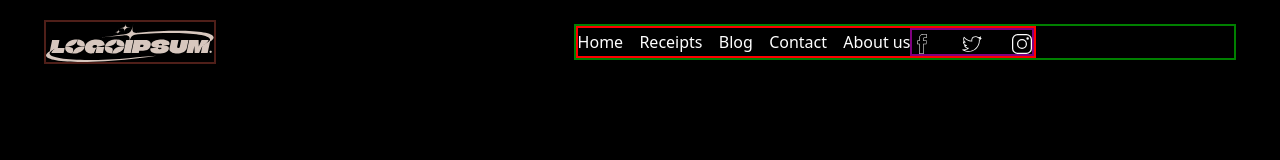
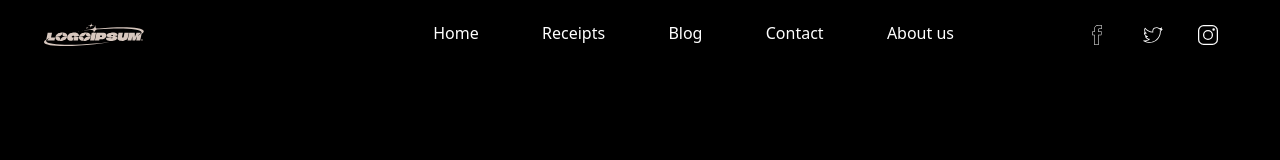
Before and after one commit to EricOnah/croissant, a plain HTML site: page index.html in a window 1280 px wide. Drawn offline with nearby package versions, Linux system fonts and the light colour scheme.

Commit message:
improved nabar

```diff
--- a/index.html
+++ b/index.html
@@ -15,8 +15,8 @@
             <div class="logo">
                 <a href="index.html"><img src="/resources/image/logo.svg" alt="logo"></a>
             </div>
+
             <div class="navigation-link">
-                <div class="navigation-link__links">
                 <div class="navi-links">
                     <div class="link">Home</div>
                     <div class="link">Receipts</div>
@@ -34,6 +34,7 @@
                 </div>
             </div>
         </div>
+
     </section>
 
 
--- a/style.css
+++ b/style.css
@@ -1,70 +1,49 @@
-.container-main {
+body {
   background-color: black;
-  height: 100vh;
 }
 
 .head {
+  height: 100vh;
   display: flex;
   flex-direction: column;
 }
 
 .navigation {
   display: flex;
-  padding: 20px 20px;
+  flex-direction: row;
+  justify-content: space-between;
+  padding: 20px;
+  width: 100%;
   align-items: center;
-  gap: 30%;
 }
 
-.logo {
-  align-self: flex-start;
+.logo img {
+  max-width: 100px;
   filter: invert(1) brightness(100%);
-  border: 2px solid powderblue;
 }
 
 .navigation-link {
   display: flex;
+  width: 70%;
   justify-content: space-between;
   align-items: center;
-  width: 80%;
-  border: 2px solid green;
-}
-
-.navigation-link__links {
-  display: flex;
-  flex-direction: row;
-  justify-content: center;
-  border: 2px solid red;
-  align-items: center;
-  width: 70%;
-  align-self: flex-start;
 }
 
 .navi-links {
   display: flex;
-  justify-content: space-between;
-  width: 100%;
+  width: 70%;
+  justify-content: space-around;
+  color: white;
 }
 
 .navigation-link__socials {
   display: flex;
-  border: 2px solid purple;
-  gap: 30px;
+  justify-content: space-around;
+  width: 20%;
 }
 
-.social {
+.social img {
+  width: 20px;
+  max-width: 20px;
   filter: invert(1) brightness(100%);
 }
-
-.facebook,
-.twitter,
-.instagram {
-  width: 20px;
-}
-.navi-links {
-  color: white;
-  text-decoration: none;
-}
-li {
-  display: inline;
-  text-decoration: none;
-}
```
Lines whose indentation alone changed are shown as unchanged.
